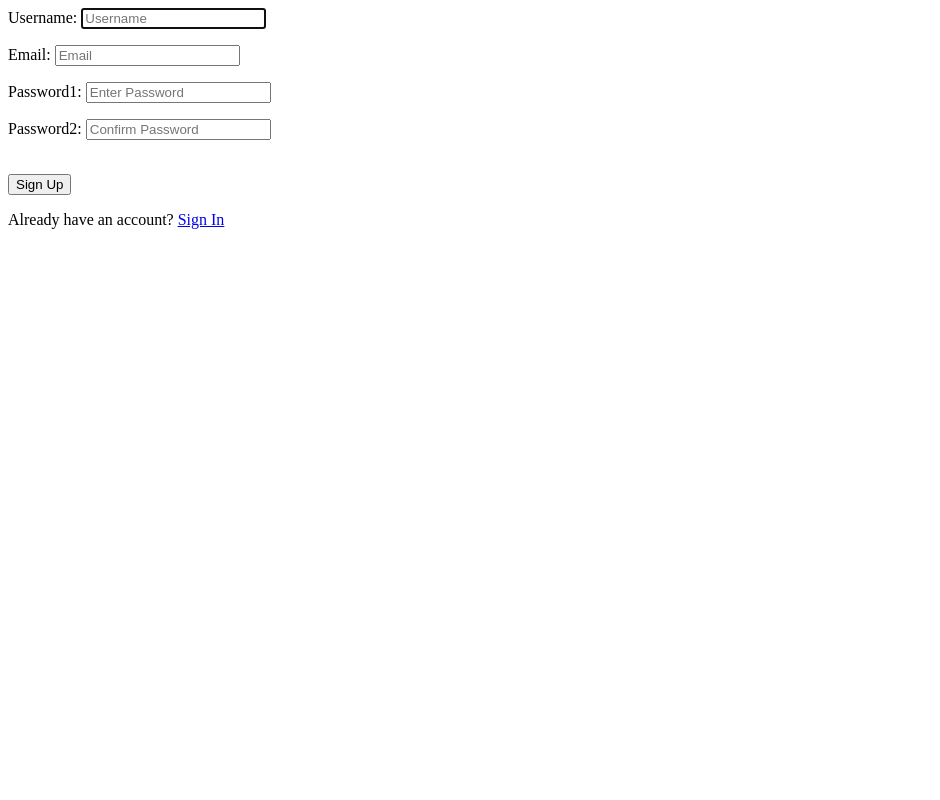
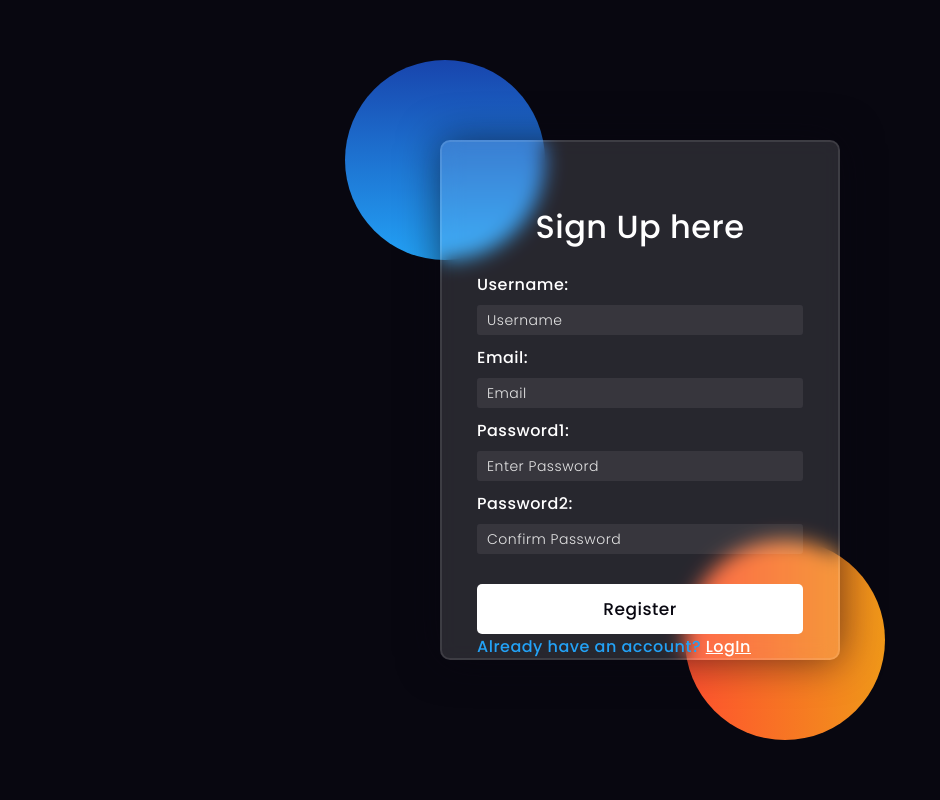
Before and after one commit to gladys-gg/grandeawwards, a Django app: page /sign-up/ in a window 1280 px wide. Shown: the whole page, without its empty margins (0-940 px from the left). Run offline with Django 4.2, Linux system fonts and the light colour scheme.

Commit message:
Added some styles to the registration template

```diff
--- a/templates/sign-up.html
+++ b/templates/sign-up.html
@@ -1,14 +1,135 @@
-<div class="form-data">
+<!DOCTYPE html>
+<html lang="en">
+<head>
+
+    <title>Grande Awwards</title>
+
+    <link rel="preconnect" href="https://fonts.gstatic.com">
+    <link rel="stylesheet" href="https://cdnjs.cloudflare.com/ajax/libs/font-awesome/5.15.4/css/all.min.css">
+    <link href="https://fonts.googleapis.com/css2?family=Poppins:wght@300;500;600&display=swap" rel="stylesheet">
+    <!--Stylesheet-->
+    <style media="screen">
+      *,
+*:before,
+*:after{
+    padding: 0;
+    margin: 0;
+    box-sizing: border-box;
+}
+body{
+    background-color: #080710;
+}
+.background{
+    width: 430px;
+    height: 520px;
+    position: absolute;
+    transform: translate(-50%,-50%);
+    left: 50%;
+    top: 50%;
+}
+.background .shape{
+    height: 200px;
+    width: 200px;
+    position: absolute;
+    border-radius: 50%;
+}
+.shape:first-child{
+    background: linear-gradient(
+        #1845ad,
+        #23a2f6
+    );
+    left: -80px;
+    top: -80px;
+}
+.shape:last-child{
+    background: linear-gradient(
+        to right,
+        #ff512f,
+        #f09819
+    );
+    right: -30px;
+    bottom: -80px;
+}
+form{
+    height: 520px;
+    width: 400px;
+    background-color: rgba(255,255,255,0.13);
+    position: absolute;
+    transform: translate(-50%,-50%);
+    top: 50%;
+    left: 50%;
+    border-radius: 10px;
+    backdrop-filter: blur(10px);
+    border: 2px solid rgba(255,255,255,0.1);
+    box-shadow: 0 0 40px rgba(8,7,16,0.6);
+    padding: 50px 35px;
+}
+form *{
+    font-family: 'Poppins',sans-serif;
+    color: #ffffff;
+    letter-spacing: 0.5px;
+    outline: none;
+    border: none;
+}
+form h3{
+    font-size: 32px;
+    font-weight: 500;
+    line-height: 70px;
+    text-align: center;
+}
+
+label{
+    display: block;
+    margin-top: 10px;
+    font-size: 16px;
+    font-weight: 500;
+}
+input{
+    display: block;
+    height: 30px;
+    width: 100%;
+    background-color: rgba(255,255,255,0.07);
+    border-radius: 3px;
+    padding: 0 10px;
+    margin-top: 8px;
+    font-size: 14px;
+    font-weight: 300;
+}
+::placeholder{
+    color: #e5e5e5;
+}
+button{
+    margin-top: 30px;
+    width: 100%;
+    background-color: #ffffff;
+    color: #080710;
+    padding: 12px 0;
+    font-size: 17px;
+    font-weight: 500;
+    border-radius: 5px;
+    cursor: pointer;
+}
+
+
+    </style>
+</head>
+<body>
+    <div class="background">
+        <div class="shape"></div>
+        <div class="shape"></div>
+    </div>
     <form action="" method="POST">
-    {% csrf_token %}
+        {% csrf_token %}
+
+        <h3>Sign Up here</h3>
 
         {{ form.as_p }}
-        <br>
 
-        <button type="submit" class="btn btn-dark" type="submit">Sign Up</button>
+        <button>Register</button>
+        <div class="sign-up" style="color:#23a2f6">
+            Already have an account? <a href="{% url 'sign-in' %}">LogIn</a>
+            </div>
+    </form>
 
-    </form>
-    <div class="sign-up">
-    Already have an account? <a href="{% url 'sign-in' %}">Sign In</a>
-    </div>
-</div>
+</body>
+</html>
```
Also changed, not shown: 1 other file.
